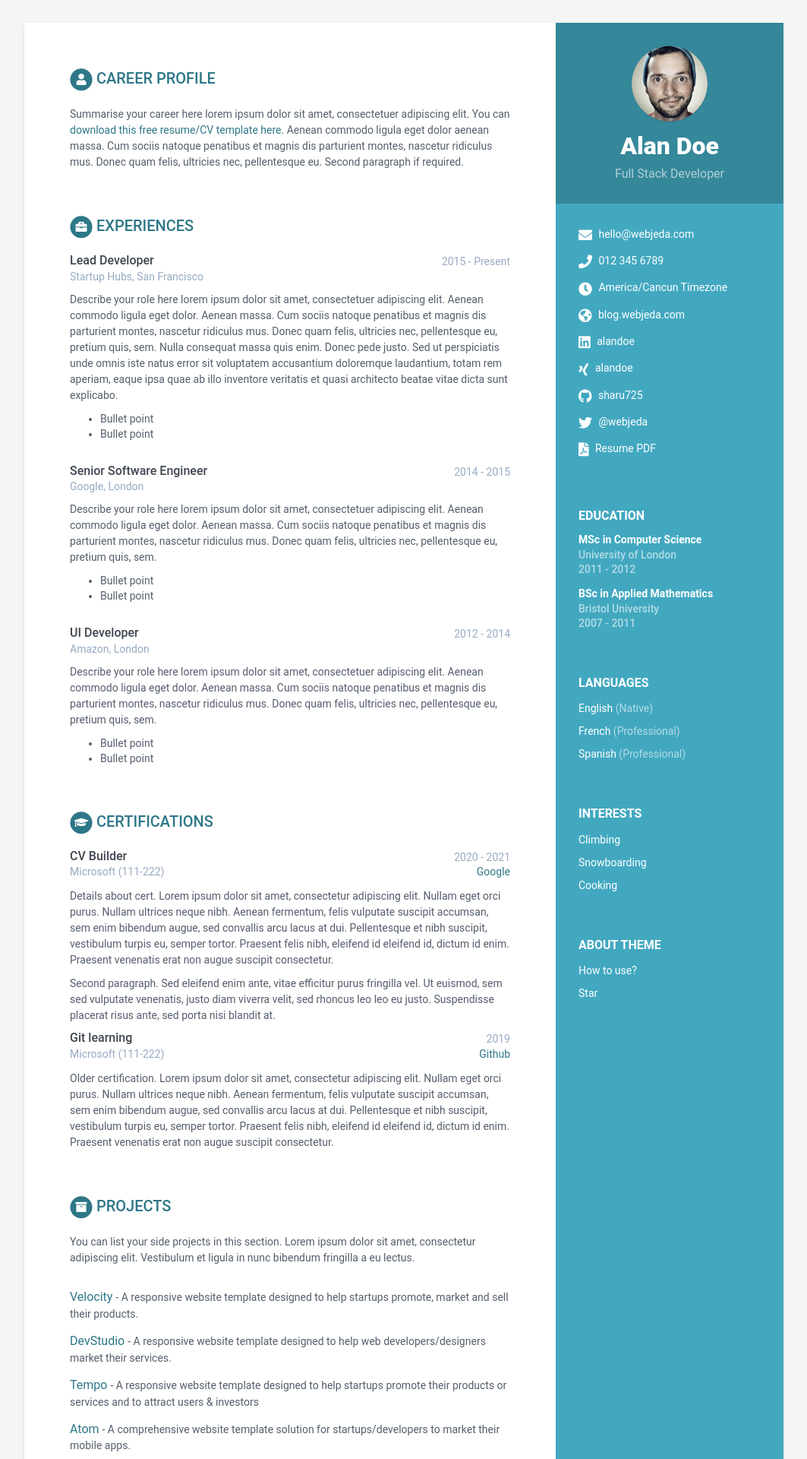
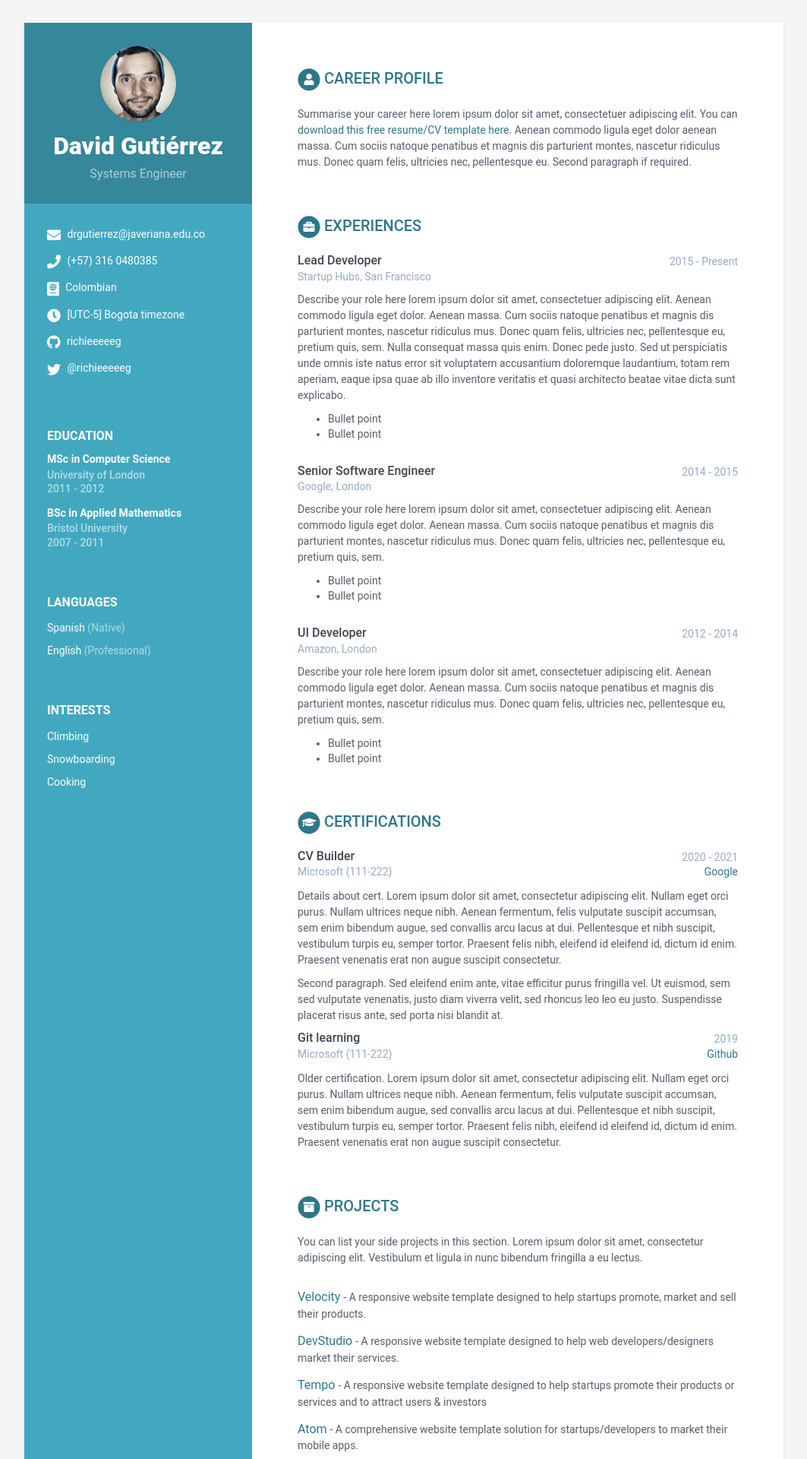
Before and after one commit to Richie-s-SW/Curriculum, a Jekyll site: the page built from index.html, in a window 1280 px wide. Shown: the top 1920 px of the page at 76% size, without its empty margins (108-1171 px from the left). Built offline with Jekyll 4.4.1, drawn with Linux system fonts in a browser that asks for light colours.

Commit message:
Actualizacíón Datos No. 2

```diff
--- a/_data/data.yml
+++ b/_data/data.yml
@@ -3,43 +3,40 @@
 #
 
 sidebar:
-    position: right # position of the sidebar : left or right
-    about: True # set to False or comment line if you want to remove the "how to use?" in the sidebar
+    position: left # position of the sidebar : left or right
+    about: False # set to False or comment line if you want to remove the "how to use?" in the sidebar
     education: True # set to False if you want education in main section instead of in sidebar
 
     # Profile information
-    name: Alan Doe
-    tagline: Full Stack Developer
+    name: David Gutiérrez
+    tagline: Systems Engineer
     avatar: profile.png  #place a 100x100 picture inside /assets/images/ folder and provide the name of the file below
 
     # Sidebar links
-    email: hello@webjeda.com
-    phone: 012 345 6789
-    timezone: America/Cancun Timezone
-    citizenship:
-    website: blog.webjeda.com #do not add http://
-    linkedin: alandoe
-    xing: alandoe
-    github: sharu725
-    telegram: # add your nickname without '@' sign
+    email: drgutierrez@javeriana.edu.co
+    phone: (+57) 316 0480385
+    timezone: '[UTC-5] Bogota timezone'
+    citizenship: Colombian
+    website:
+    linkedin:
+    xing:
+    github: richieeeeeg
+    telegram:
     gitlab:
     bitbucket:
-    twitter: '@webjeda'
-    stack-overflow: # Number/Username, e.g. 123456/alandoe
+    twitter: '@richieeeeeg'
+    stack-overflow:
     codewars:
-    goodreads: # Number-Username, e.g. 123456-alandoe
-    pdf: http://www.africau.edu/images/default/sample.pdf
+    goodreads:
+    pdf:
 
     languages:
       title: Languages
       info:
-        - idiom: English
+        - idiom: Spanish
           level: Native
 
-        - idiom: French
-          level: Professional
-
-        - idiom: Spanish
+        - idiom: English
           level: Professional
 
     interests:
```
